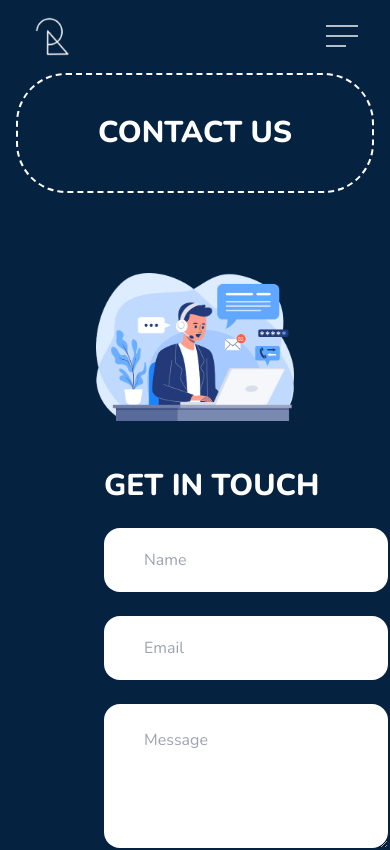
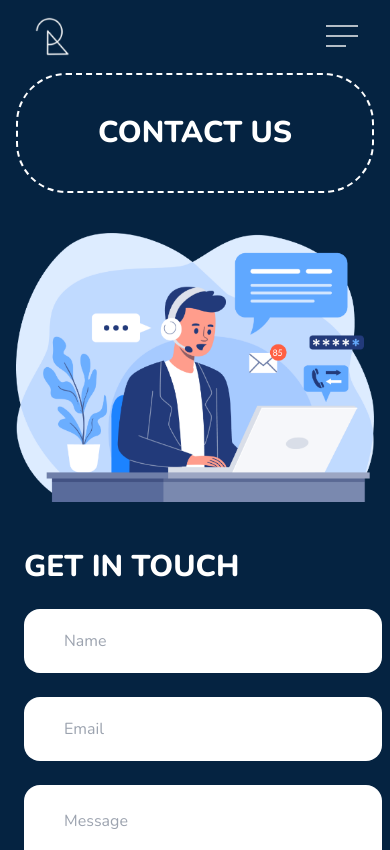
Before and after one commit to dhimankamal/ringtonez-nextjs, a Next.js app: page /contact in a window 390 px wide. Shown: the top 850 px of the page. Built offline with nearby package versions, Linux system fonts and the light colour scheme.

Commit message:
fix contact us

```diff
--- a/pages/contact.js
+++ b/pages/contact.js
@@ -10,7 +10,7 @@ export default function contact () {
       <Layout title='Contact US - Ringtonez'>
         <div>
           <PageHeader title='Contact US' />
-          <div className='flex space-x-2 justify-between m-20 flex-col space-y-10 md:flex-row md:space-y-0'>
+          <div className='flex space-x-2 justify-between mt-10 md:m-20 flex-col space-y-10 md:flex-row md:space-y-0'>
             <div className='w-full'>
               <Image src={ContactImage} width="534" height="401" alt='image'/>
             </div>
```
